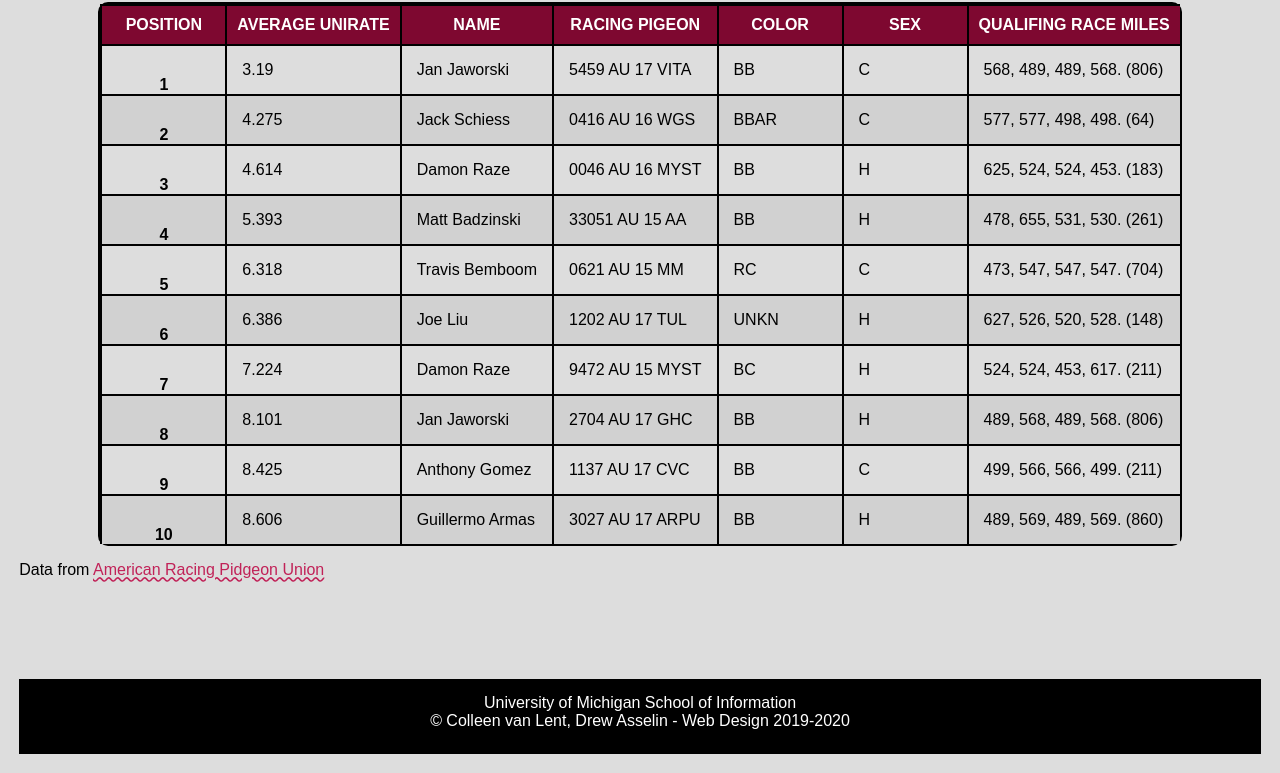
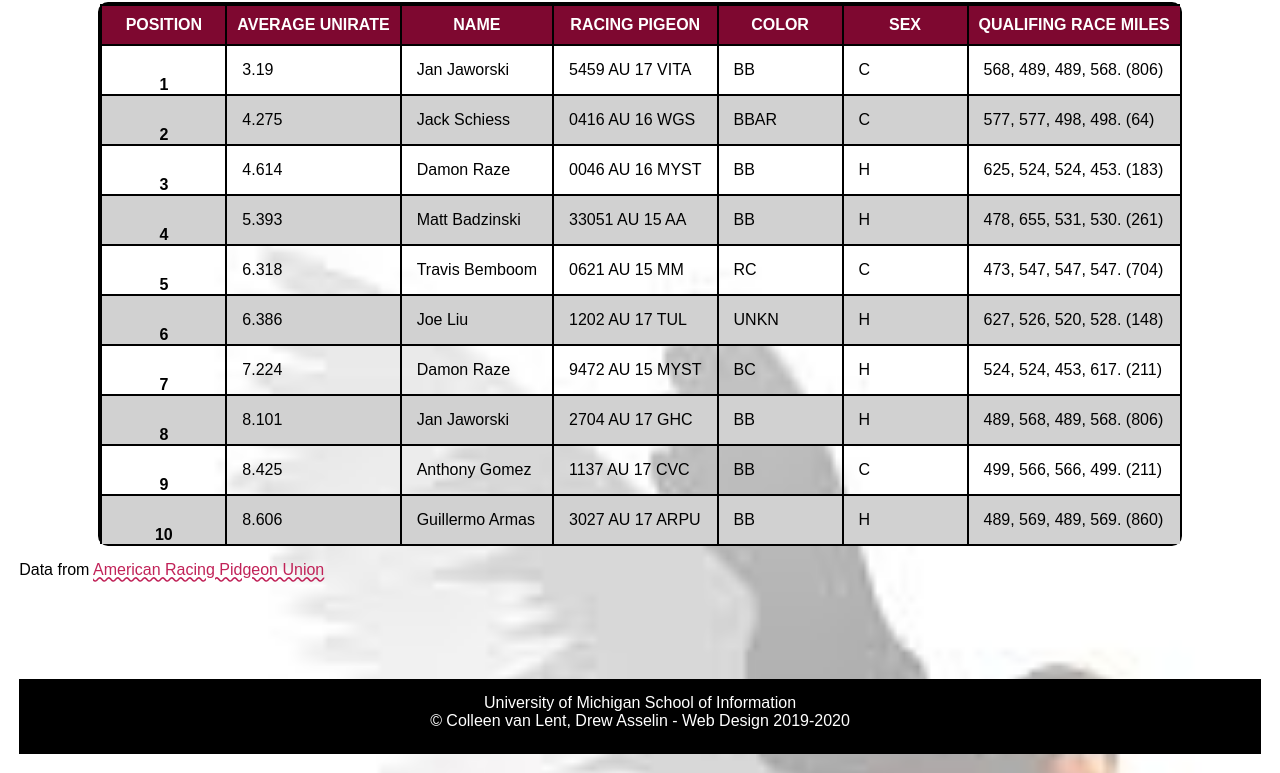
Before and after one commit to jhalper11/homework3, a plain HTML site: page index.html in a window 1280 px wide. Shown: the part 109-882 px from the top of the page. Drawn offline with Linux system fonts and the light colour scheme; a web font is replaced by a local one.

Commit message:
Add files via upload

```diff
--- a/css/style.css
+++ b/css/style.css
@@ -16,7 +16,8 @@ body{
   font-family: 'Andika', sans-serif;
   background-size: cover;
   background-position: center;
-  background-image: url('images/pigeon-background.JPEG');
+  background-image: url('../images/pigeon-background.JPEG');
+  background-attachment: fixed;
   background-repeat: no-repeat;
   background-color: #dddddd;
 }
```
